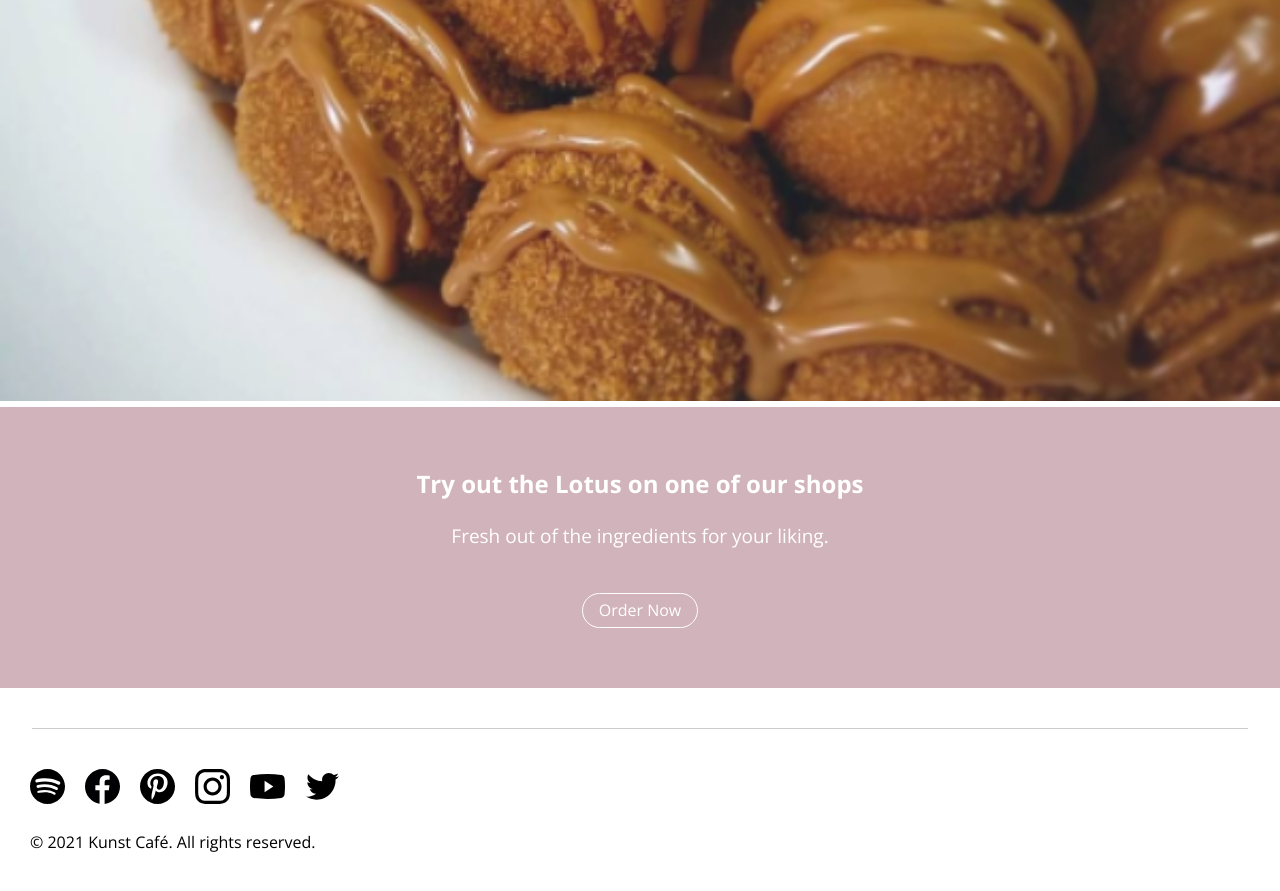
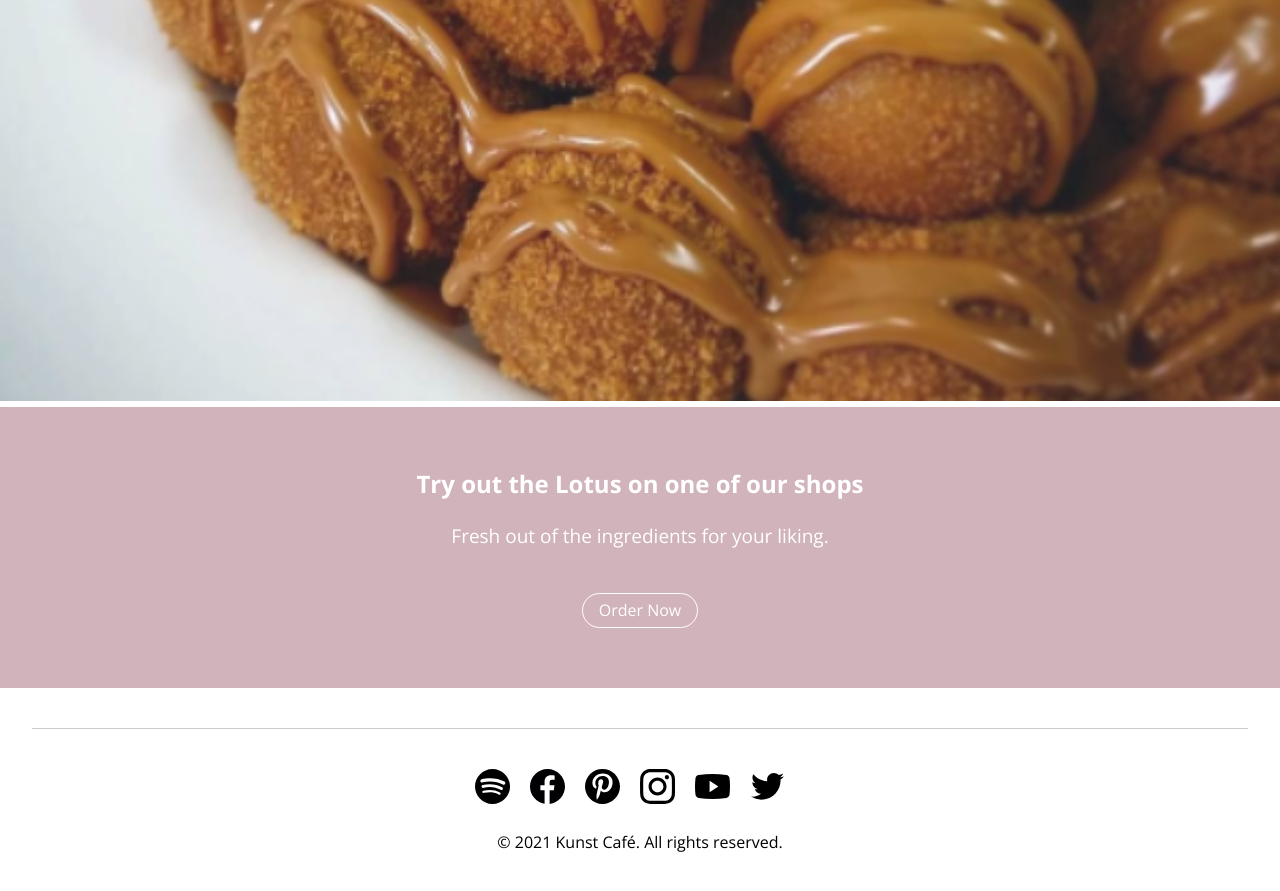
Before and after one commit to xKiura/Kunst-Landing-page, a plain HTML site: page index.html in a window 1280 px wide. Shown: the part 4726-5617 px from the top of the page. Drawn offline with nearby package versions, Linux system fonts and the light colour scheme.

Commit message:
text aligned

```diff
--- a/index.html
+++ b/index.html
@@ -188,7 +188,7 @@
             <img src="./img/social-twitter.svg" alt="" />
           </a>
         </div>
-        <p>© 2021 Kunst Café. All rights reserved.</p>
+        <p class="copyright">© 2021 Kunst Café. All rights reserved.</p>
       </div>
     </div>
 
--- a/style.css
+++ b/style.css
@@ -125,7 +125,14 @@ section a {
 .social {
   display: flex;
   align-items: center;
+  justify-content: center;
   margin: 20px 0;
+}
+
+.copyright {
+  text-align: center;
+  align-items: center;
+  justify-content: center;
 }
 
 .social img {
```
